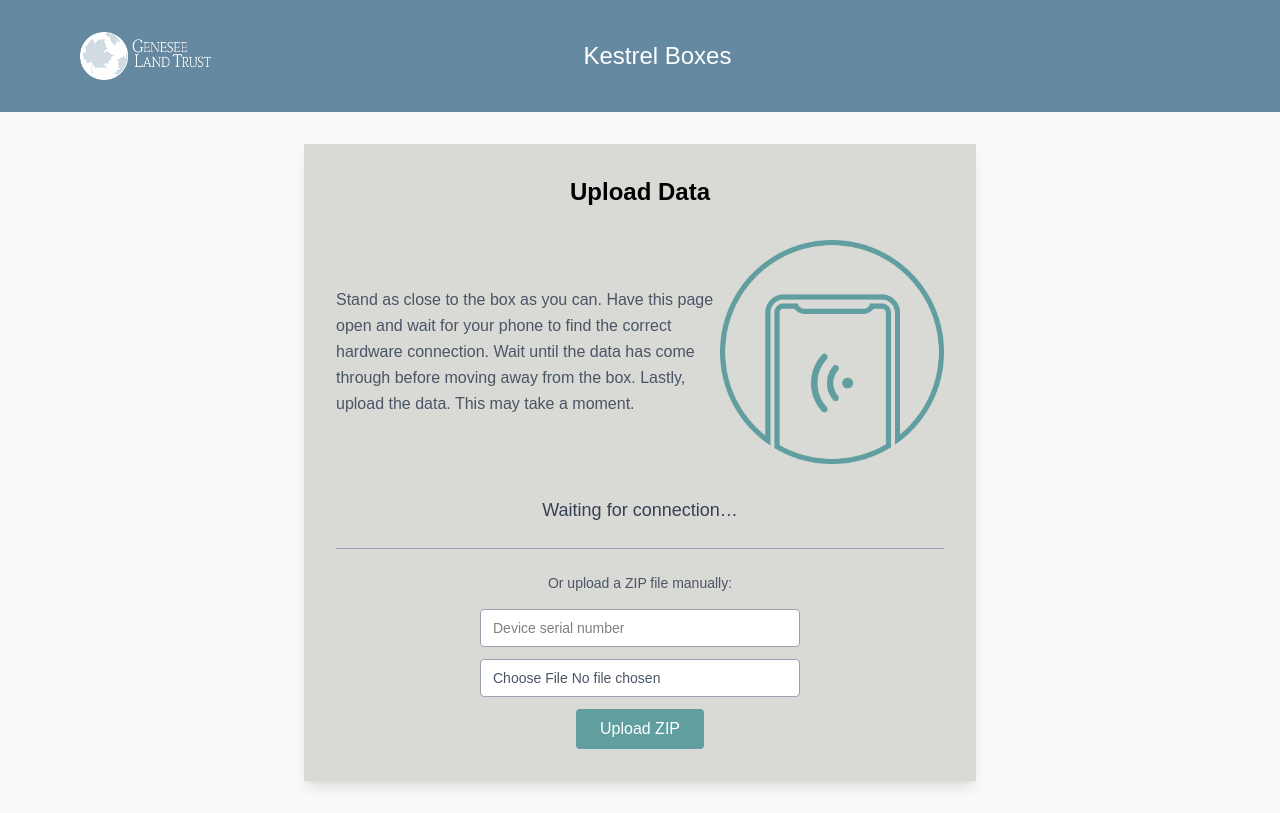
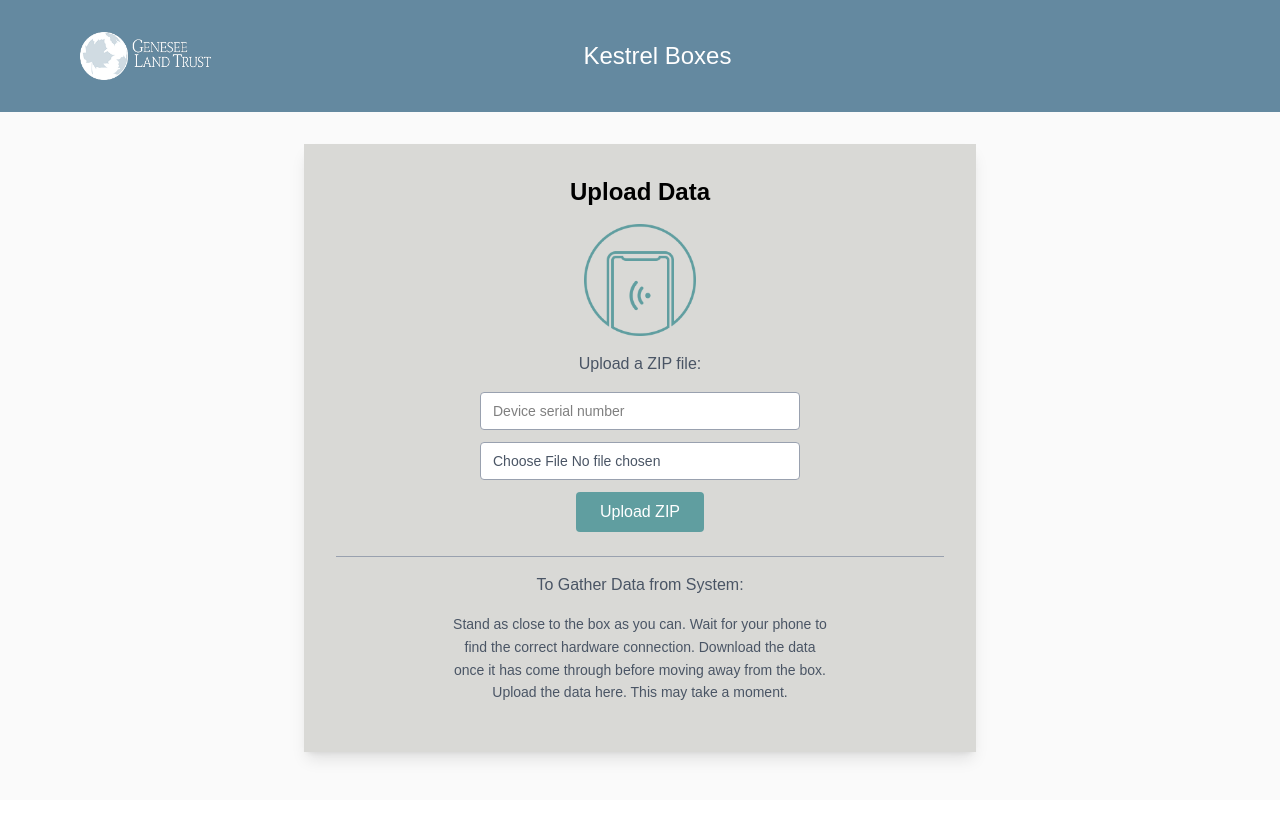
Before and after one commit to jht3250/ISTE-501, a Next.js app: page /upload/waiting in a window 1280 px wide. Built offline with nearby package versions, Linux system fonts and the light colour scheme.

Commit message:
got rid of battery + disconnected box, edited upload screen

```diff
--- a/app/page.tsx
+++ b/app/page.tsx
@@ -42,22 +42,22 @@ export default function Home() {
       highlighted: false,
       href: `/box/${encodeURIComponent(notifications.unidentifiedSpecies[0]?.box_name ?? '')}?event=${notifications.unidentifiedSpecies[0]?.event_id ?? ''}`
     },
-    {
-      id: 'lowBattery',
-      label: 'Low Battery',
-      active: notifications.lowBattery.length > 0,
-      icon: '/battery-icon.png',
-      highlighted: false,
-      href: `/box/${encodeURIComponent(notifications.lowBattery[0]?.box_name ?? '')}`
-    },
-    {
-      id: 'disconnectedBox',
-      label: 'Disconnected Box',
-      active: notifications.disconnectedBox.length > 0,
-      icon: '/signal.png',
-      highlighted: false,
-      href: `/box/${encodeURIComponent(notifications.disconnectedBox[0]?.box_name ?? '')}`
-    }
+    // {
+    //   id: 'lowBattery',
+    //   label: 'Low Battery',
+    //   active: notifications.lowBattery.length > 0,
+    //   icon: '/battery-icon.png',
+    //   highlighted: false,
+    //   href: `/box/${encodeURIComponent(notifications.lowBattery[0]?.box_name ?? '')}`
+    // },
+    // {
+    //   id: 'disconnectedBox',
+    //   label: 'Disconnected Box',
+    //   active: notifications.disconnectedBox.length > 0,
+    //   icon: '/signal.png',
+    //   highlighted: false,
+    //   href: `/box/${encodeURIComponent(notifications.disconnectedBox[0]?.box_name ?? '')}`
+    // }
   ].filter(item => item.active);
   // ];
 
@@ -92,12 +92,12 @@ export default function Home() {
                     <span className="text-black font-medium text-lg font-[var(--font-noto-serif)] drop-shadow-lg">{location.name}</span>
                     <span className="text-black text-sm font-mono drop-shadow-lg">{location.serial_number ?? '—'}</span>
                   </div>
-                  {notifications.disconnectedBox.some(n => n.box_name === location.name) && (
+                  {/* {notifications.disconnectedBox.some(n => n.box_name === location.name) && (
                     <img src="/signal.png" alt="Disconnected" className="absolute bottom-2 right-2 w-8 h-8" />
-                  )}
-                  {notifications.lowBattery.some(n => n.box_name === location.name) && (
+                  )} */}
+                  {/* {notifications.lowBattery.some(n => n.box_name === location.name) && (
                     <img src="/battery-icon.png" alt="Low Battery" className="absolute bottom-2 right-2 w-8 h-8" />
-                  )}
+                  )} */}
                   {notifications.unusedBox.some(n => n.box_name === location.name) && (
                     <img src="/clock.png" alt="Unused" className="absolute bottom-2 right-2 w-8 h-8" />
                   )}
--- a/app/upload/waiting/page.tsx
+++ b/app/upload/waiting/page.tsx
@@ -48,19 +48,12 @@ export default function WaitingPage() {
                 <div className="text-center">
                     <h2 className="text-xl sm:text-2xl font-bold mb-4">Upload Data</h2>
 
-                    <div className="flex flex-col sm:flex-row justify-center items-center mb-3 sm:mb-4">
-                        <div className="text-left max-w-sm">
-                            <p className="text-gray-600 leading-relaxed text-sm sm:text-base">
-                                Stand as close to the box as you can. Have this page open and wait for your phone to find the correct hardware connection. Wait until the data has come through before moving away from the box. Lastly, upload the data. This may take a moment.
-                            </p>
-                        </div>
-                        <div className="flex justify-center">
-                            <img
-                                src="/upload.png"
-                                alt="Upload icon"
-                                className="w-32 h-20 sm:w-40 sm:h-24 md:w-48 md:h-32 lg:w-96 lg:h-64 object-contain"
-                            />
-                        </div>
+                    <div className="flex justify-center">
+                        <img
+                            src="/upload.png"
+                            alt="Upload icon"
+                            className="w-32 h-20 sm:w-40 sm:h-24 md:w-48 md:h-32 lg:w-48 lg:h-32 object-contain pb-4"
+                        />
                     </div>
 
                     {loading ? (
@@ -70,12 +63,12 @@ export default function WaitingPage() {
                         </div>
                     ) : (
                         <>
-                            <div className="mb-4">
+                            {/* <div className="mb-4">
                                 <p className="text-base sm:text-lg font-medium text-gray-700 mb-6">Waiting for connection…</p>
-                            </div>
+                            </div> */}
 
-                            <div className="border-t border-gray-400 pt-6">
-                                <p className="text-sm text-gray-600 mb-4">Or upload a ZIP file manually:</p>
+                            <div className="border-b border-gray-400 pb-6">
+                                <p className="text-md text-gray-600 mb-4">Upload a ZIP file:</p>
                                 <form onSubmit={handleUpload} className="flex flex-col gap-3 items-center">
                                     <input
                                         type="text"
@@ -105,6 +98,15 @@ export default function WaitingPage() {
                             </div>
                         </>
                     )}
+
+                    <div className="flex flex-col sm:flex-row justify-center items-center p-4">
+                        <div className="max-w-sm">
+                            <p className="text-md text-gray-600 mb-4">To Gather Data from System:</p>
+                            <p className="text-gray-600 leading-relaxed text-sm">
+                                Stand as close to the box as you can. Wait for your phone to find the correct hardware connection. Download the data once it has come through before moving away from the box. Upload the data here. This may take a moment.
+                            </p>
+                        </div>
+                    </div>
                 </div>
             </div>
 
```
